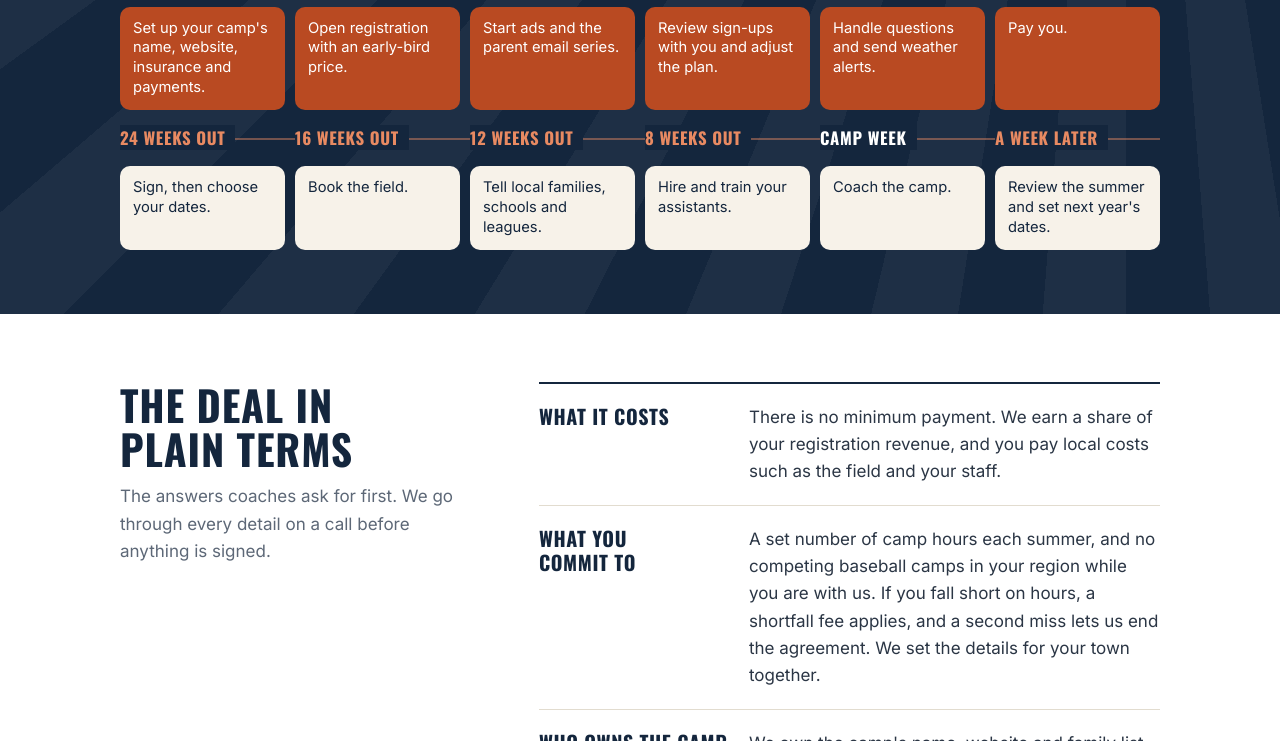
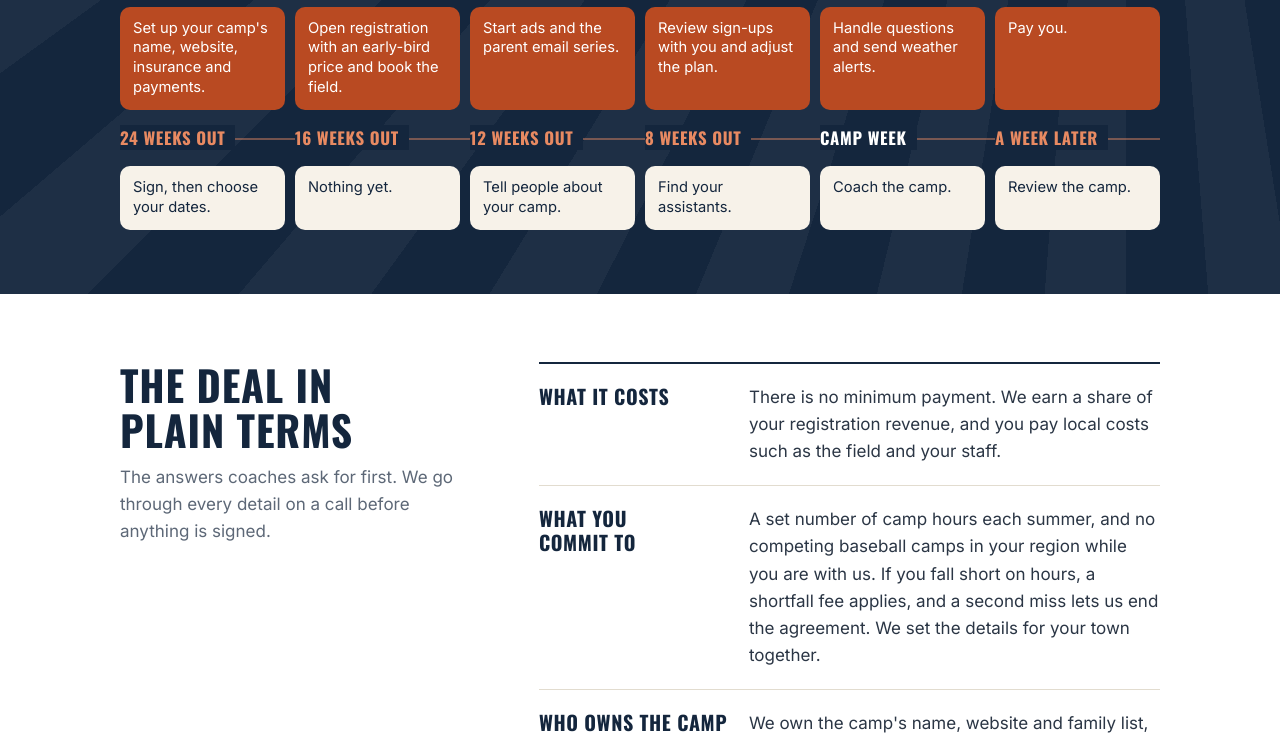
Before and after one commit to ryancook704-png/Altitude-Baseball-Camps, a plain HTML site: page for-coaches.html in a window 1280 px wide. Shown: the part 645-1386 px from the top of the page. Drawn offline with Linux system fonts and the light colour scheme.

Commit message:
For Coaches: lighter coach lane; Altitude books the field
Co-Authored-By: Claude Sonnet 5.5 <noreply@anthropic.com>
Claude-Session: https://claude.ai/code/session_01Mm8ryS9pAkrbipHAE8bZmD

```diff
--- a/for-coaches.html
+++ b/for-coaches.html
@@ -64,7 +64,7 @@
 <p class="sub">You coach. We run the system behind it. <b>There is no minimum payment.</b></p>
 <div class="cta"><a class="btn" href="contact.html">Book a 30-minute call</a><a class="tel" href="tel:+14359019468">or call 435-901-9468</a></div>
 <div class="tl-head"><h2>Your first six months, split between us</h2><div class="key"><span class="w"><i></i>We handle</span><span class="y"><i></i>You handle</span></div></div>
-<ol class="tl" role="list"><li><div class="mark"><span>24 weeks out</span></div><div class="cell w"><span class="sr">We: </span>Set up your camp's name, website, insurance and payments.</div><div class="cell y"><span class="sr">You: </span>Sign, then choose your dates.</div></li><li><div class="mark"><span>16 weeks out</span></div><div class="cell w"><span class="sr">We: </span>Open registration with an early-bird price.</div><div class="cell y"><span class="sr">You: </span>Book the field.</div></li><li><div class="mark"><span>12 weeks out</span></div><div class="cell w"><span class="sr">We: </span>Start ads and the parent email series.</div><div class="cell y"><span class="sr">You: </span>Tell local families, schools and leagues.</div></li><li><div class="mark"><span>8 weeks out</span></div><div class="cell w"><span class="sr">We: </span>Review sign-ups with you and adjust the plan.</div><div class="cell y"><span class="sr">You: </span>Hire and train your assistants.</div></li><li><div class="mark now"><span>Camp week</span></div><div class="cell w"><span class="sr">We: </span>Handle questions and send weather alerts.</div><div class="cell y"><span class="sr">You: </span>Coach the camp.</div></li><li><div class="mark"><span>A week later</span></div><div class="cell w"><span class="sr">We: </span>Pay you.</div><div class="cell y"><span class="sr">You: </span>Review the summer and set next year's dates.</div></li></ol></div></section>
+<ol class="tl" role="list"><li><div class="mark"><span>24 weeks out</span></div><div class="cell w"><span class="sr">We: </span>Set up your camp's name, website, insurance and payments.</div><div class="cell y"><span class="sr">You: </span>Sign, then choose your dates.</div></li><li><div class="mark"><span>16 weeks out</span></div><div class="cell w"><span class="sr">We: </span>Open registration with an early-bird price and book the field.</div><div class="cell y"><span class="sr">You: </span>Nothing yet.</div></li><li><div class="mark"><span>12 weeks out</span></div><div class="cell w"><span class="sr">We: </span>Start ads and the parent email series.</div><div class="cell y"><span class="sr">You: </span>Tell people about your camp.</div></li><li><div class="mark"><span>8 weeks out</span></div><div class="cell w"><span class="sr">We: </span>Review sign-ups with you and adjust the plan.</div><div class="cell y"><span class="sr">You: </span>Find your assistants.</div></li><li><div class="mark now"><span>Camp week</span></div><div class="cell w"><span class="sr">We: </span>Handle questions and send weather alerts.</div><div class="cell y"><span class="sr">You: </span>Coach the camp.</div></li><li><div class="mark"><span>A week later</span></div><div class="cell w"><span class="sr">We: </span>Pay you.</div><div class="cell y"><span class="sr">You: </span>Review the camp.</div></li></ol></div></section>
 <section class="deal"><div class="wrap"><div class="intro"><h2>The deal in plain terms</h2><p>The answers coaches ask for first. We go through every detail on a call before anything is signed.</p></div>
 <dl class="ledger"><div><dt>What it costs</dt><dd>There is no minimum payment. We earn a share of your registration revenue, and you pay local costs such as the field and your staff.</dd></div>
 <div><dt>What you commit to</dt><dd>A set number of camp hours each summer, and no competing baseball camps in your region while you are with us. If you fall short on hours, a shortfall fee applies, and a second miss lets us end the agreement. We set the details for your town together.</dd></div>
```
